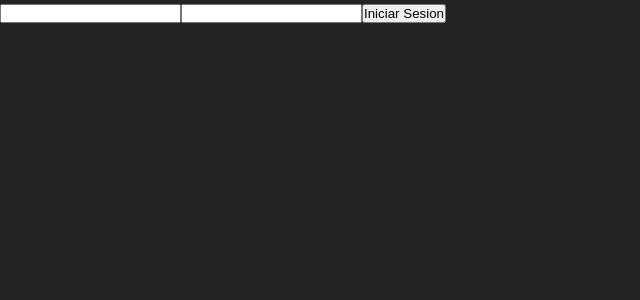
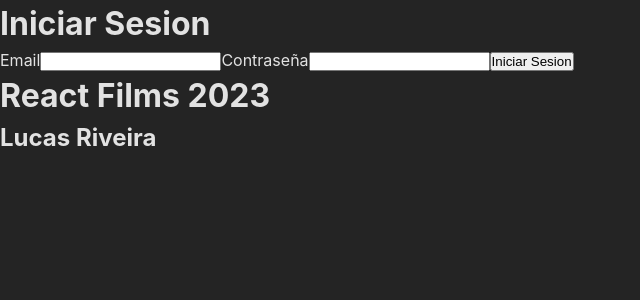
Before and after one commit to lucas95mdq/ReactFilms, a React (Vite) app: page /login in a window 1280 px wide. Shown: the top 300 px of the page, without its empty margins (0-640 px from the left). Built offline with nearby package versions, Linux system fonts and the light colour scheme; no server answers.

Commit message:
header y footer

```diff
--- a/src/features/Components/footer/Footer.jsx
+++ b/src/features/Components/footer/Footer.jsx
@@ -2,7 +2,10 @@ import React from 'react'
 
 const Footer = () => {
   return (
-    <div></div>
+    <div>
+      <h1>React Films 2023</h1>
+      <h2>Lucas Riveira</h2>
+    </div>
   )
 }
 
--- a/src/features/Components/header/Header.jsx
+++ b/src/features/Components/header/Header.jsx
@@ -1,8 +1,21 @@
 import React from 'react'
+import Sercher from '../sercher/Sercher'
+import { useAuth } from '../../../core/auth/hook/use_auth'
+import AppButton from '../button/AppButton'
 
 const Header = () => {
+
+  const {isLoggedIn, logout} = useAuth()
+
   return (
-    <div>Header</div>
+    <div>Header
+      {isLoggedIn ?
+      <div>
+        <Sercher/>
+        <AppButton onClick={logout}>Salir</AppButton>
+      </div>: null}
+
+    </div>
   )
 }
 
--- a/src/features/home/views/home_view.jsx
+++ b/src/features/home/views/home_view.jsx
@@ -25,7 +25,7 @@ const HomeView = () => {
 
   return (
     <div>
-        <Sercher/>
+      <Header/>
         {popularMovies ? <BannerContainer data={popularMovies}></BannerContainer> : null}
         <SwiperContainer title={"MAS POPULARES"} data={popularMovies}/>
         <SwiperContainer title={"MEJOR RANKEADAS"} data={topRatedMovies}/>
--- a/src/features/login/views/login_view.jsx
+++ b/src/features/login/views/login_view.jsx
@@ -2,6 +2,7 @@ import React, { useState } from 'react'
 import { useAuth } from '../../../core/auth/hook/use_auth'
 import AppButton from '../../Components/button/AppButton';
 import Loading from '../../Components/loading/Loading';
+import Footer from '../../Components/footer/Footer';
 
 
 const LoginView = () => {
@@ -32,12 +33,17 @@ const LoginView = () => {
   return (
       <>
     <form onSubmit={handleSubmit}>
+      <h1>Iniciar Sesion</h1>
+      <label>Email</label>
       <input type="email" name="email" />
+      <label>Contraseña</label>
       <input type="password" name="password" />
       <AppButton type={"submit"} onClick={login}>Iniciar Sesion</AppButton>
       <p>{error}</p>
     </form>
     {isLoading ? <Loading></Loading>: null}
+
+    <Footer/>
       </>
 
   )
--- a/src/features/movie/view/movie_view.jsx
+++ b/src/features/movie/view/movie_view.jsx
@@ -1,8 +1,10 @@
 import React, { useEffect } from 'react'
 import { useParams } from 'react-router-dom'
-import useSwr from 'swr'
+import useSWR from 'swr'
 import { getMovieDetails } from '../services/movie_detail_services'
 import { tmdb_api, tmdb_paths } from '../../../core/datasource/tmdb/tmdb_api'
+import Footer from '../../Components/footer/Footer'
+import Header from '../../Components/header/Header'
 
 const MovieView = () => {
 
@@ -15,14 +17,16 @@ const MovieView = () => {
   // }
   // ,[id])
 
-  const {data: movieDetails, error: movieDetailsError, isLoading: movieDetailsIsLoading } = useSwr('getMovieDetails', getMovieDetails(id));
-
+  const {data: movieDetails, error: movieDetailsError, isLoading: movieDetailsIsLoading } = useSWR('getMovieDetails', getMovieDetails(id));
+  console.log(movieDetails)
 
 
   return (
     <div>
+      <Header/>
       <h1></h1>
       <h2></h2>
+      <Footer></Footer>
     </div>
   )
 }
```
Also changed, not shown: 1 other file (tests, documents, lock files or other folders).
